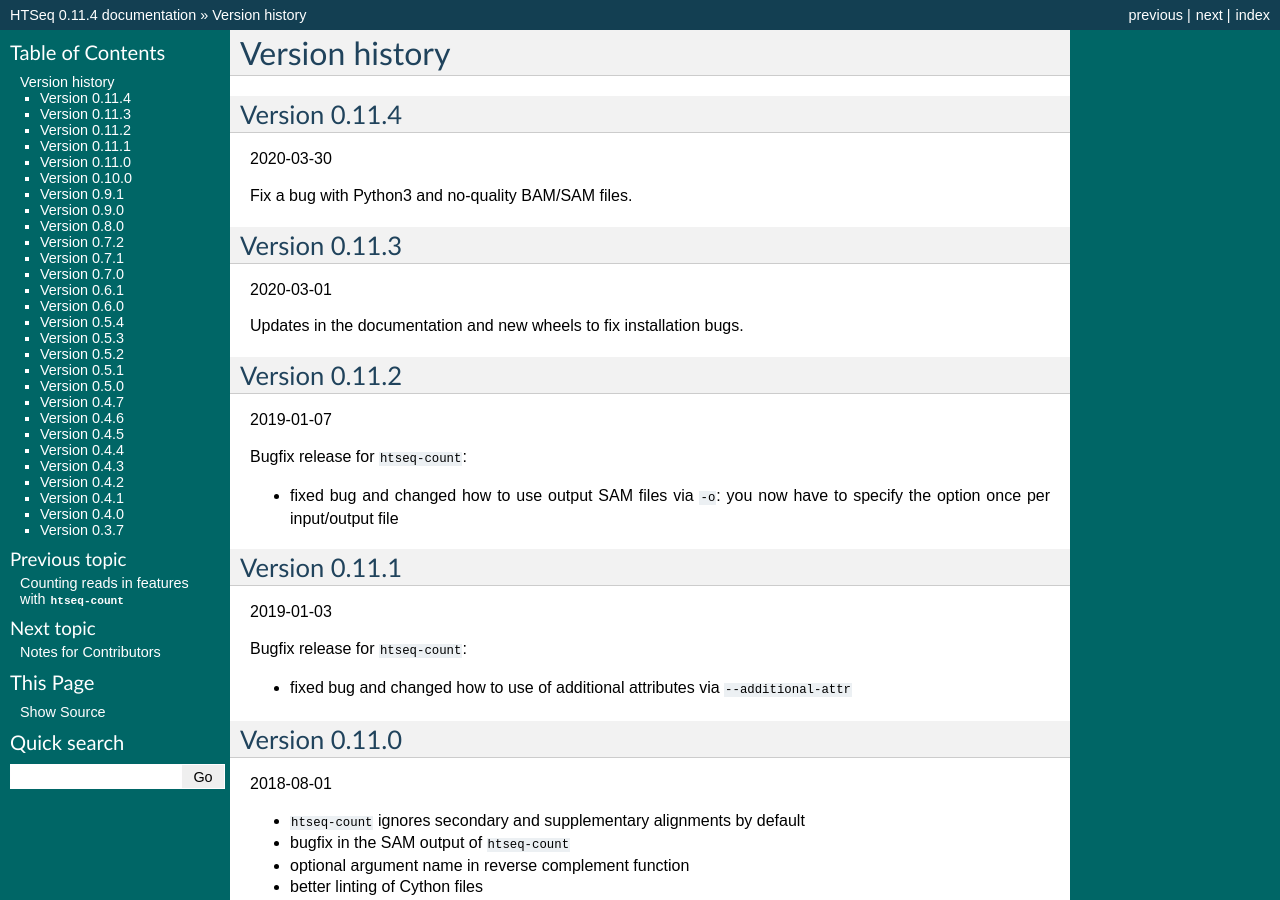
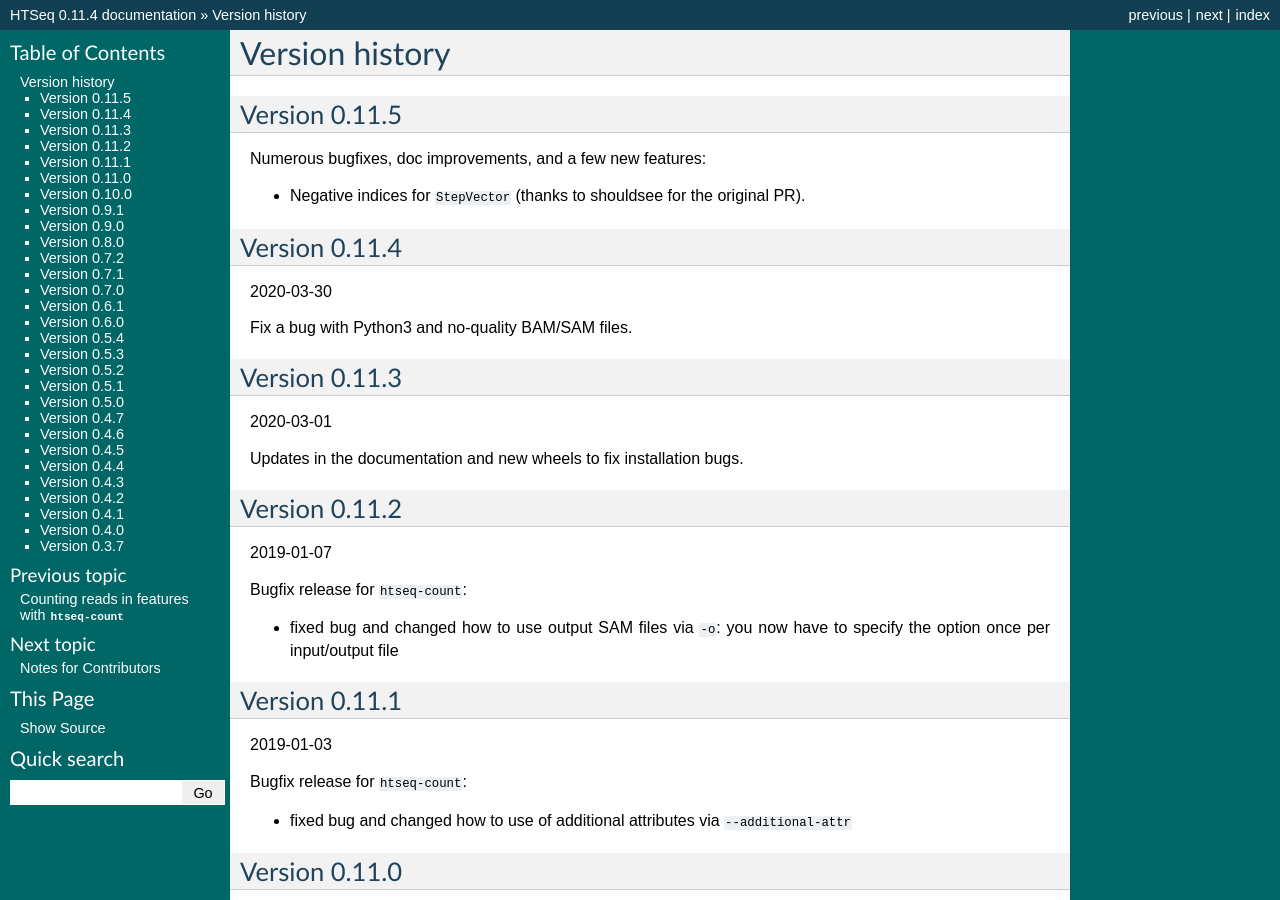
Before and after one commit to simon-anders/htseq, a Sphinx documentation site: the page built from python3/doc/history.rst, in a window 1280 px wide and 900 px high. Built offline with Sphinx 7.4.7, drawn with Linux system fonts in a browser that asks for light colours.

Commit message:
Make sure to acknowledge shouldsee in the history

```diff
--- a/python3/doc/history.rst
+++ b/python3/doc/history.rst
@@ -3,6 +3,13 @@
 ***************
 Version history
 ***************
+
+Version 0.11.5
+==============
+
+Numerous bugfixes, doc improvements, and a few new features:
+
+- Negative indices for ``StepVector`` (thanks to shouldsee for the original PR).
 
 Version 0.11.4
 ==============
```
